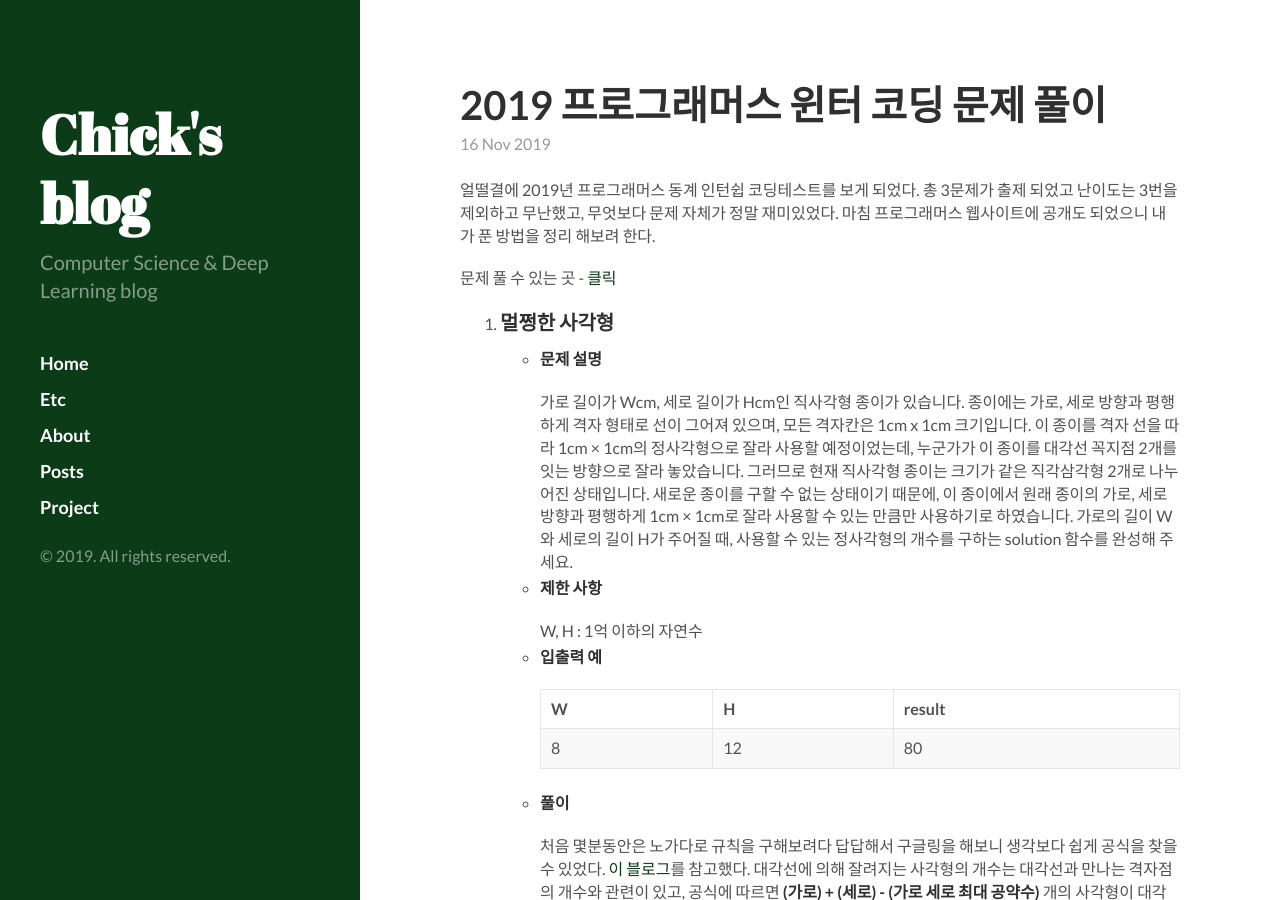
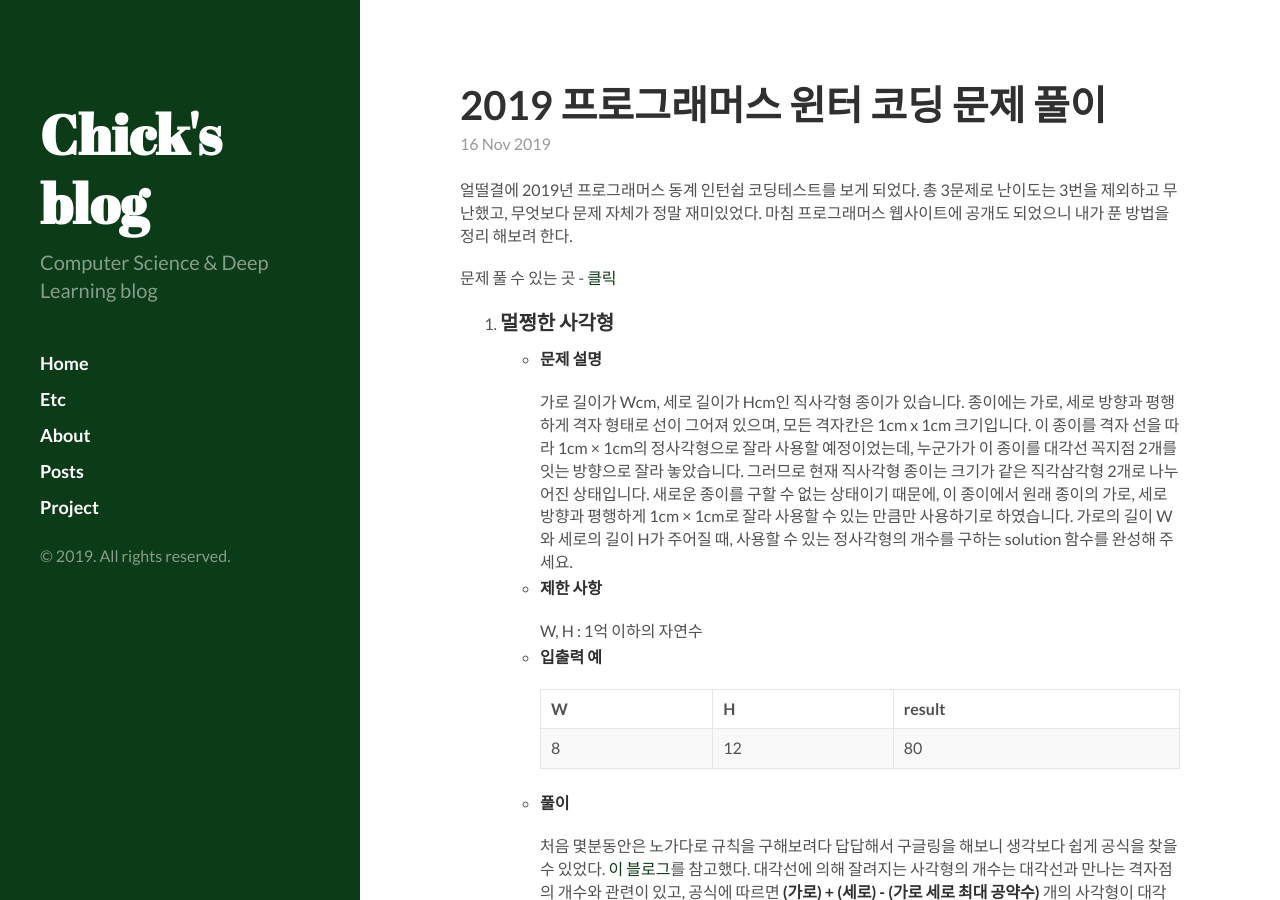
Before and after one commit to YoonjinXD/YoonjinXD.github.io, a Jekyll site: the page built from _posts/2019-11-16-2019-프로그래머스-윈터코딩-문제풀이.md, in a window 1280 px wide and 900 px high. Built offline with Jekyll 4.4.1, drawn with Linux system fonts in a browser that asks for light colours; nearby versions of some CDN libraries.

Commit message:
post modifying

```diff
--- a/_posts/2019-11-16-2019-프로그래머스-윈터코딩-문제풀이.md
+++ b/_posts/2019-11-16-2019-프로그래머스-윈터코딩-문제풀이.md
@@ -5,7 +5,7 @@ categories: Etc
 tags: Etc
 ---
 
-얼떨결에 2019년 프로그래머스 동계 인턴쉽 코딩테스트를 보게 되었다. 총 3문제가 출제 되었고 난이도는 3번을 제외하고 무난했고, 무엇보다 문제 자체가 정말 재미있었다. 마침 프로그래머스 웹사이트에 공개도 되었으니 내가 푼 방법을 정리 해보려 한다.
+얼떨결에 2019년 프로그래머스 동계 인턴쉽 코딩테스트를 보게 되었다. 총 3문제로 난이도는 3번을 제외하고 무난했고, 무엇보다 문제 자체가 정말 재미있었다. 마침 프로그래머스 웹사이트에 공개도 되었으니 내가 푼 방법을 정리 해보려 한다.
 
 문제 풀 수 있는 곳 - [클릭](https://programmers.co.kr/learn/challenges?tab=all_challenges)
 
```
